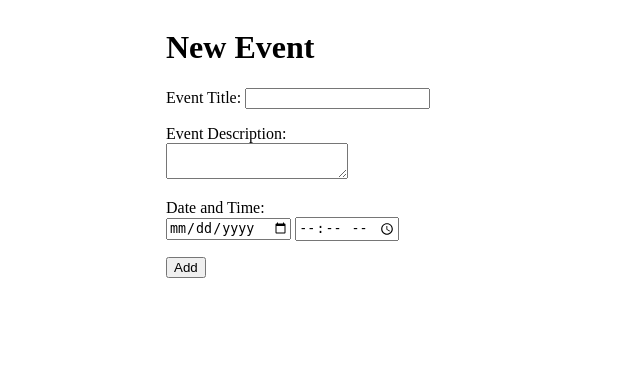
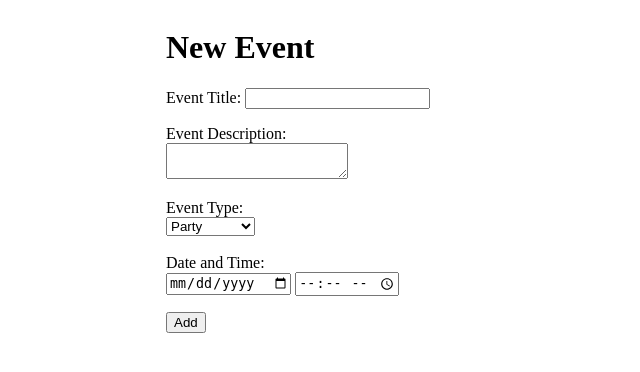
Before and after one commit to mathyasp/Events-site, a Flask app: page /create in a window 1280 px wide. Shown: the top 372 px of the page, without its empty margins (0-640 px from the left). Run offline with Flask 2, Linux system fonts and the light colour scheme.

Commit message:
implemented event type into the routes and templates

```diff
--- a/events_app/routes.py
+++ b/events_app/routes.py
@@ -2,7 +2,7 @@
 import os
 from flask import Blueprint, request, render_template, redirect, url_for, flash
 from datetime import date, datetime
-from events_app.models import Event, Guest
+from events_app.models import Event, Guest, EventType
 
 # Import app and db from events_app package so that we can run app
 from events_app import app, db
@@ -31,6 +31,7 @@ def create():
         new_event_description = request.form.get('description')
         date = request.form.get('date')
         time = request.form.get('time')
+        event_type = request.form.get('event_type')
 
         try:
             date_and_time = datetime.strptime(
@@ -45,7 +46,8 @@ def create():
         new_event = Event(
             title=new_event_title,
             description=new_event_description,
-            date_and_time=date_and_time
+            date_and_time=date_and_time,
+            event_type = event_type
         )
         db.session.add(new_event)
         db.session.commit()
@@ -53,7 +55,7 @@ def create():
         flash('Event created.')
         return redirect(url_for('main.index'))
     else:
-        return render_template('create.html')
+        return render_template('create.html', EventType=EventType)
 
 
 @main.route('/event/<event_id>', methods=['GET'])
--- a/events_app/templates/create.html
+++ b/events_app/templates/create.html
@@ -20,8 +20,18 @@
         <p class="error">Error: {{ error }}</p>
     {% endif %}
     <p>
+        <label>
+            Event Type: <br>
+            <select name="event_type">
+                {% for type in EventType %}
+                    <option value="{{ type.name }}">{{ type.value }}</option>
+                {% endfor %}
+            </select>
+        </label>
 
         <label>
+            <br>
+            <br>
             Date and Time: <br>
             <input type="date" name="date" placeholder="Date format YYYY-mm-dd">
             <input type="time" name="time" placeholder="Time format HH:MM">
--- a/events_app/templates/event_detail.html
+++ b/events_app/templates/event_detail.html
@@ -13,6 +13,7 @@
 
 <p>{{ event.description }}</p>
 
+<p><strong>Event Type:</strong> {{ event.event_type }}</p>
 <p><strong>Date:</strong> {{ event.date_and_time.strftime('%Y-%m-%d') }}</p>
 <p><strong>Time:</strong> {{ event.date_and_time.strftime('%H:%M') }}</p>
 
```
Also changed, not shown: events_app/models.py (+16 -1 lines), events_app/database.db.
